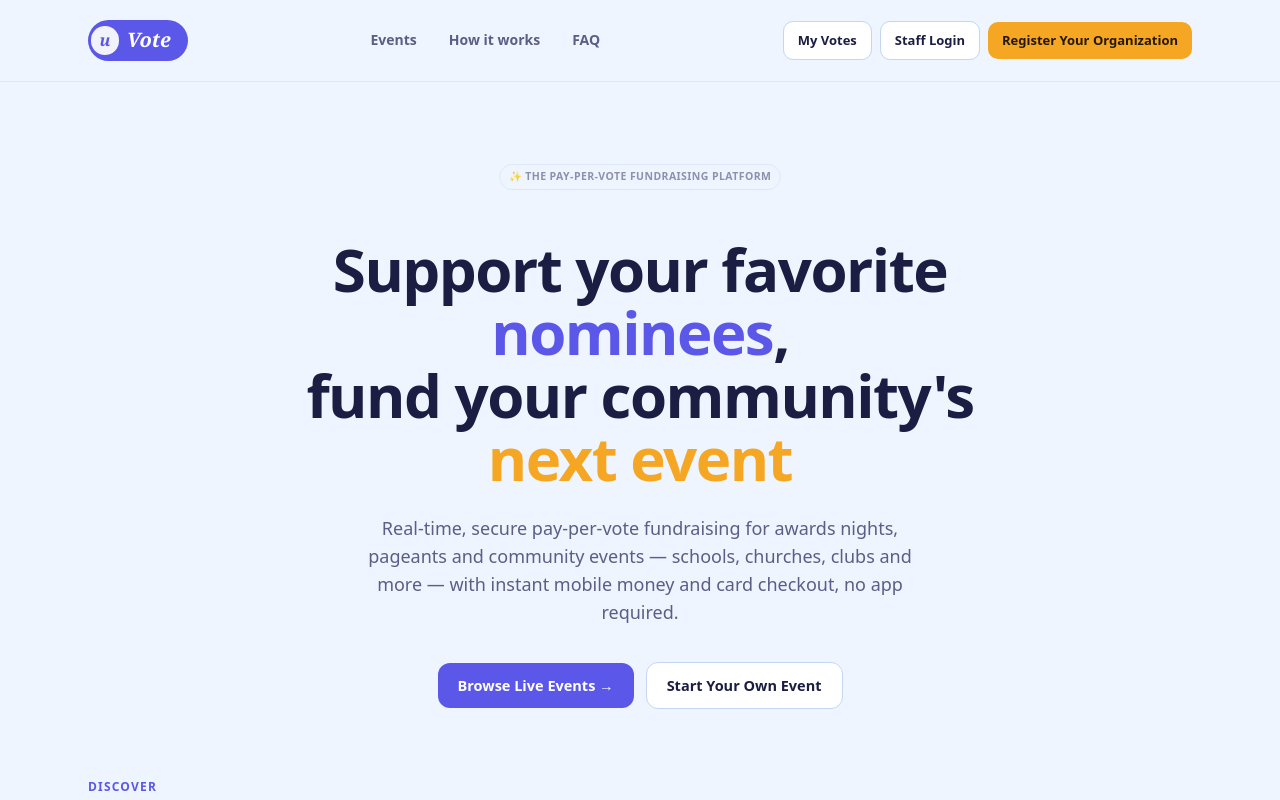
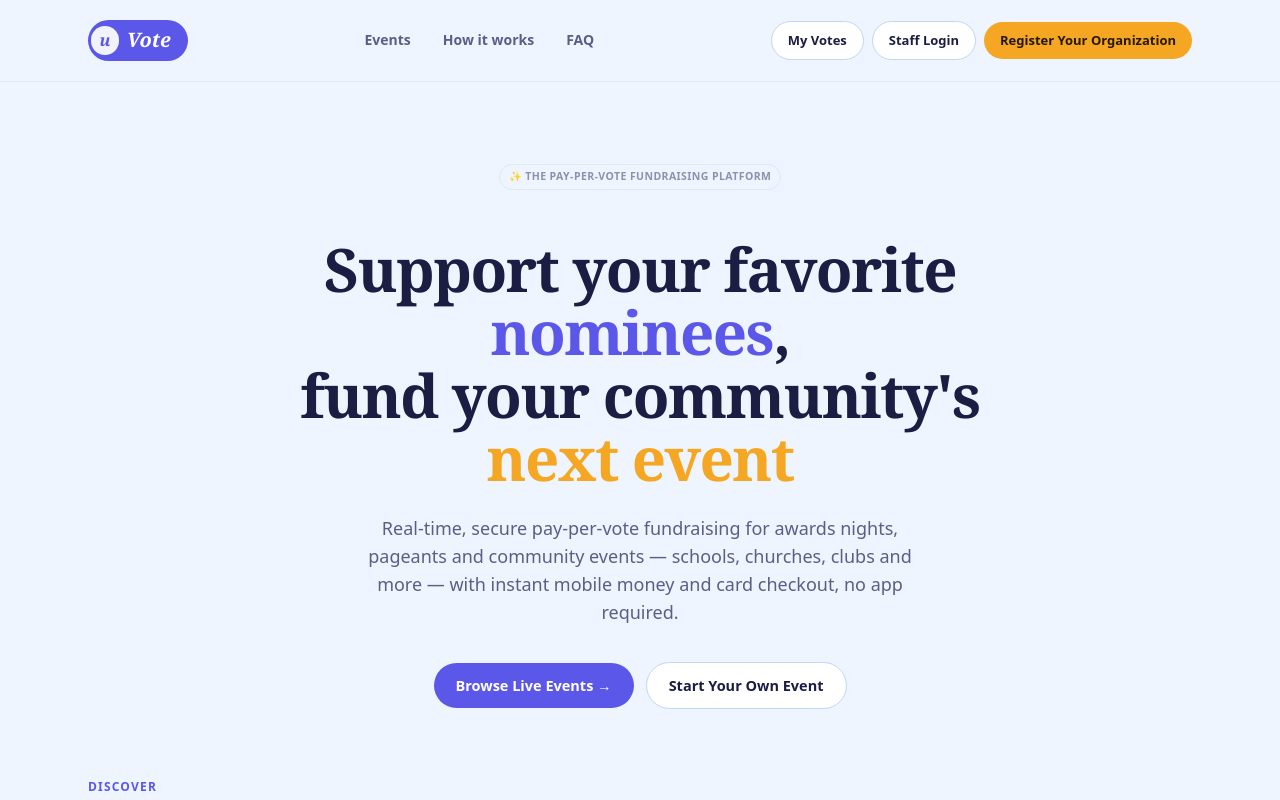
Before and after one commit to gimik445-dev/uvote, a Next.js app: page / in a window 1280 px wide. Shown: the top 800 px of the page. Built offline with nearby package versions, Linux system fonts and the light colour scheme; no server answers; the database is empty.

Commit message:
Serif headings, pill buttons, softer cards, view-transition

```diff
--- a/src/app/globals.css
+++ b/src/app/globals.css
@@ -1,4 +1,19 @@
 @import "tailwindcss";
+
+/* Serif display face for headings — self-hosted via @fontsource (static
+   files bundled at build time) rather than next/font/google, since that
+   fetches from fonts.googleapis.com at build time and this environment
+   can't reach it. Self-hosting also means no third-party request from the
+   visitor's browser either. */
+@import "@fontsource/fraunces/600.css";
+@import "@fontsource/fraunces/700.css";
+
+/* Subtle cross-fade between page navigations in browsers that support the
+   View Transitions API (Chrome/Edge as of this writing) — a no-op
+   progressive enhancement everywhere else, no JS required. */
+@view-transition {
+  navigation: auto;
+}
 
 :root {
   --background: #eef5ff;
@@ -47,6 +62,7 @@
   --color-critical-bg: var(--critical-bg);
   --font-sans: var(--font-geist-sans);
   --font-mono: var(--font-geist-mono);
+  --font-display: "Fraunces", Georgia, serif;
 }
 
 body {
@@ -54,10 +70,19 @@ body {
   color: var(--ink);
 }
 
+/* Serif display face on every heading level, sitewide — body copy,
+   buttons, badges and form labels stay on the sans stack. Matches the
+   editorial big-serif-headline / sans-everything-else pattern from the
+   SwiftVote redesign reference, applied as a single global rule instead
+   of per-page classes so it reskins the whole site at once. */
+h1, h2, h3, h4 {
+  font-family: var(--font-display);
+}
+
 .card {
   background: var(--surface);
   border: 1px solid var(--border);
-  border-radius: 18px;
+  border-radius: 22px;
 }
 
 .btn {
@@ -66,10 +91,10 @@ body {
   justify-content: center;
   gap: 8px;
   font-weight: 700;
-  border-radius: 12px;
-  padding: 12px 20px;
+  border-radius: 999px;
+  padding: 12px 22px;
   font-size: 14.5px;
-  transition: transform 0.05s ease, opacity 0.15s ease;
+  transition: transform 0.05s ease, opacity 0.15s ease, background-color 0.15s ease;
 }
 .btn:active {
   transform: scale(0.98);
@@ -97,9 +122,9 @@ body {
   background: var(--background);
 }
 .btn-sm {
-  padding: 9px 14px;
+  padding: 9px 16px;
   font-size: 13px;
-  border-radius: 10px;
+  border-radius: 999px;
 }
 .btn:disabled {
   opacity: 0.55;
```
